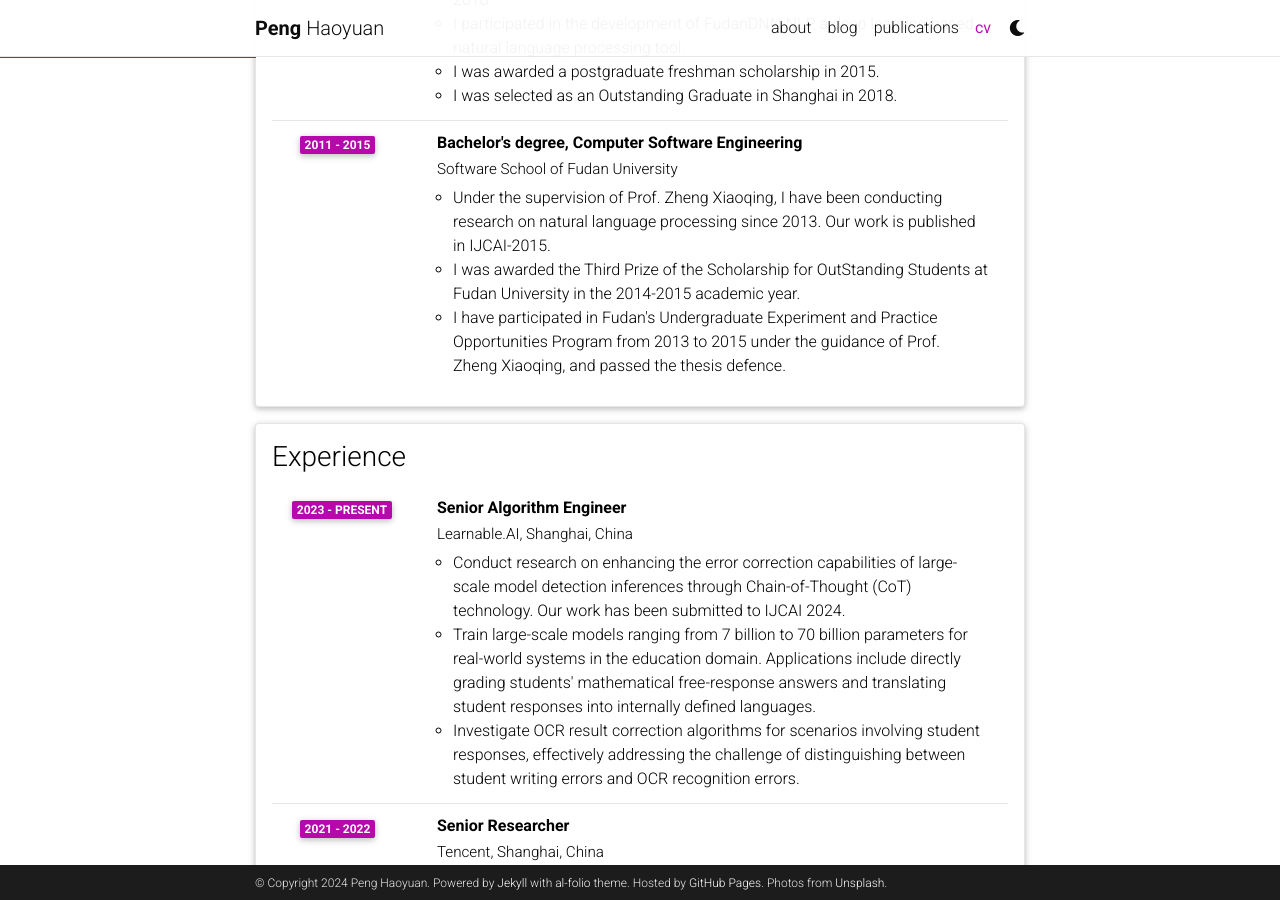
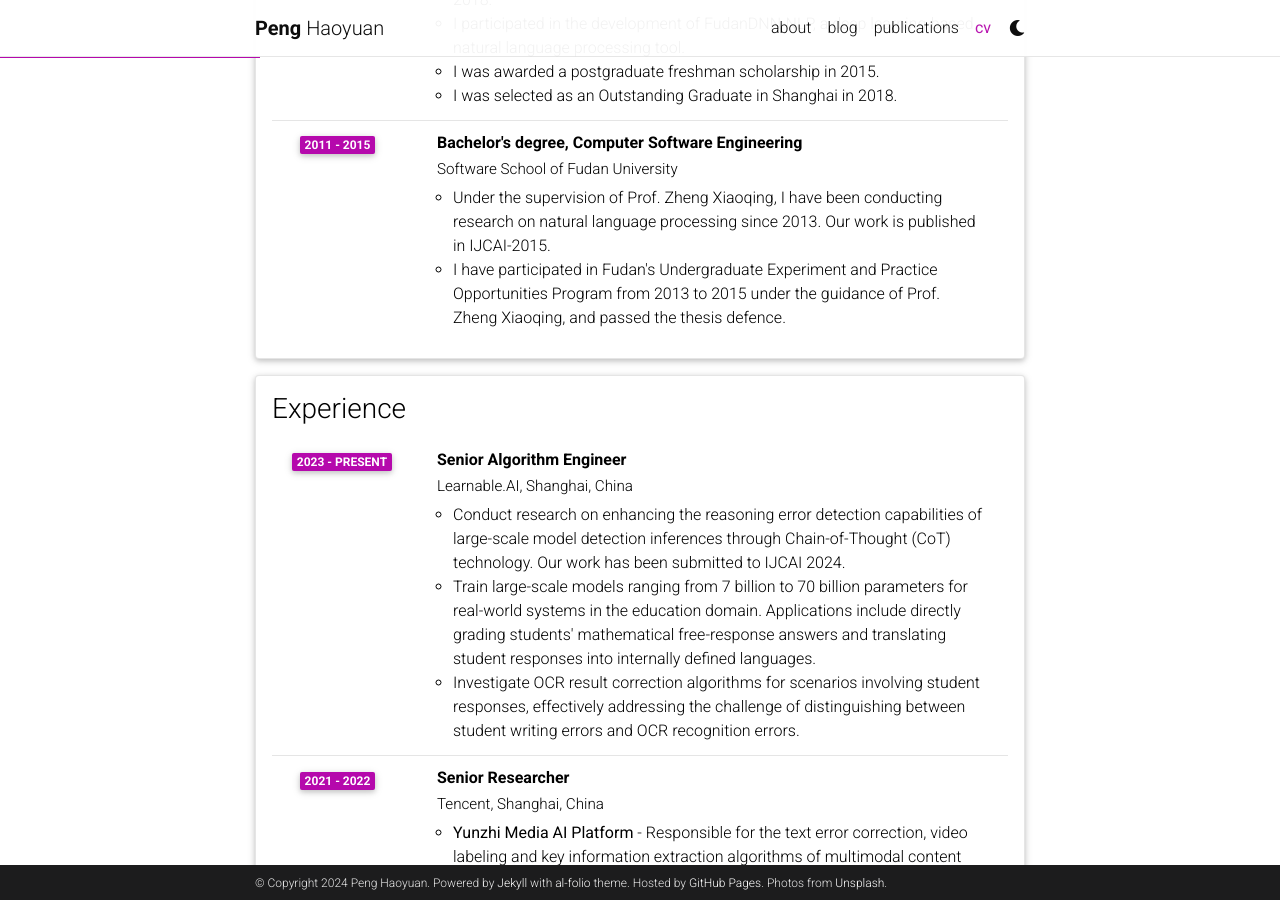
Before and after one commit to HaoyuanPeng/haoyuanpeng.github.io, a Jekyll site: the page built from _pages/cv.md, in a window 1280 px wide and 900 px high, scrolled down 637 px. Built offline with Jekyll 4.4.1, drawn with Linux system fonts in a browser that asks for light colours; comment, search, counter and statistics services are not loaded; a style sheet for code colours, icons or effects is not loaded.

Commit message:
更新CV

```diff
--- a/_data/cv.yml
+++ b/_data/cv.yml
@@ -26,7 +26,6 @@
       year: 2011 - 2015
       description:
         - Under the supervision of Prof. Zheng Xiaoqing, I have been conducting research on natural language processing since 2013. Our work is published in IJCAI-2015.
-        - I was awarded the Third Prize of the Scholarship for OutStanding Students at Fudan University in the 2014-2015 academic year.
         - I have participated in Fudan's Undergraduate Experiment and Practice Opportunities Program from 2013 to 2015 under the guidance of Prof. Zheng Xiaoqing, and passed the thesis defence.
 
 - title: Experience
@@ -36,7 +35,7 @@
       institution: Learnable.AI, Shanghai, China
       year: 2023 - present
       description:
-        - Conduct research on enhancing the error correction capabilities of large-scale model detection inferences through Chain-of-Thought (CoT) technology. Our work has been submitted to IJCAI 2024.
+        - Conduct research on enhancing the reasoning error detection capabilities of large-scale model detection inferences through Chain-of-Thought (CoT) technology. Our work has been submitted to IJCAI 2024.
         - Train large-scale models ranging from 7 billion to 70 billion parameters for real-world systems in the education domain. Applications include directly grading students' mathematical free-response answers and translating student responses into internally defined languages.
         - Investigate OCR result correction algorithms for scenarios involving student responses, effectively addressing the challenge of distinguishing between student writing errors and OCR recognition errors.
     - title: Senior Researcher
```
